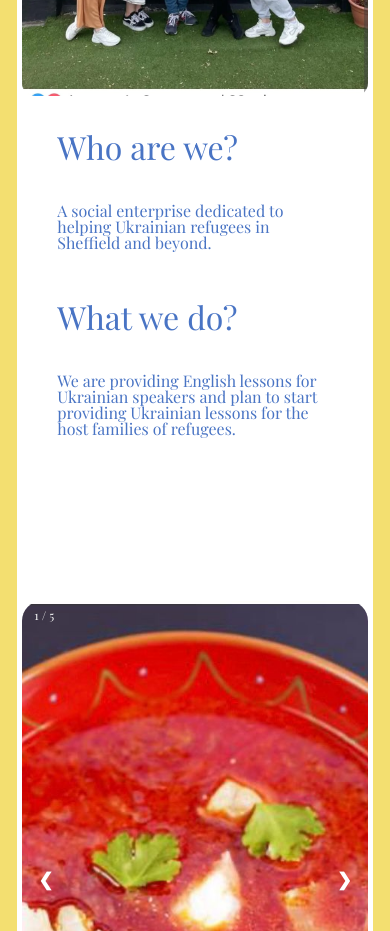
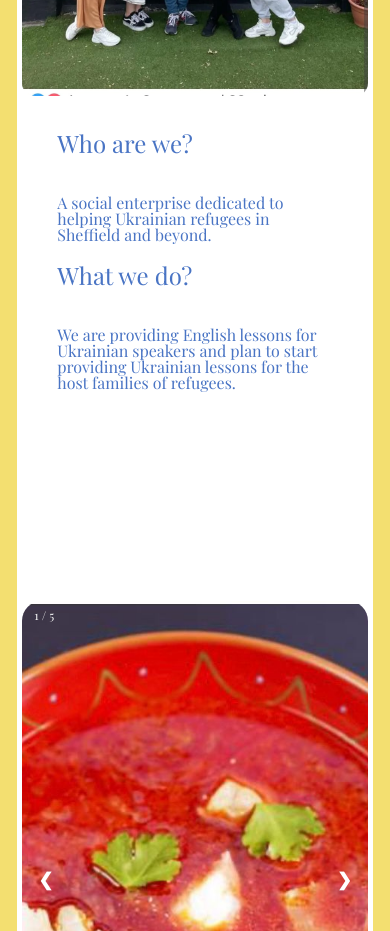
Before and after one commit to thusbandUK/CafeKalyna, a plain HTML site: page index.html in a window 390 px wide. Shown: the part 980-1911 px from the top of the page. Drawn offline with nearby package versions, Linux system fonts and the light colour scheme.

Commit message:
font adjustment

```diff
--- a/styles/style.css
+++ b/styles/style.css
@@ -244,8 +244,6 @@ main {
 .intro-text,
 .address-text,
 .about-text{
-    /*font-style: italic;
-    font-size: large;*/
     color: #4974c4;
 }
 .about-heading{
@@ -558,6 +556,13 @@ nav ul li a {
 html{
   font-size: medium;
 }
+.about-heading,.intro-heading{
+  font-size: 1.5rem;
+}
+.about-heading{
+  margin-top: 20px;
+}
+
 }
 
 
```
